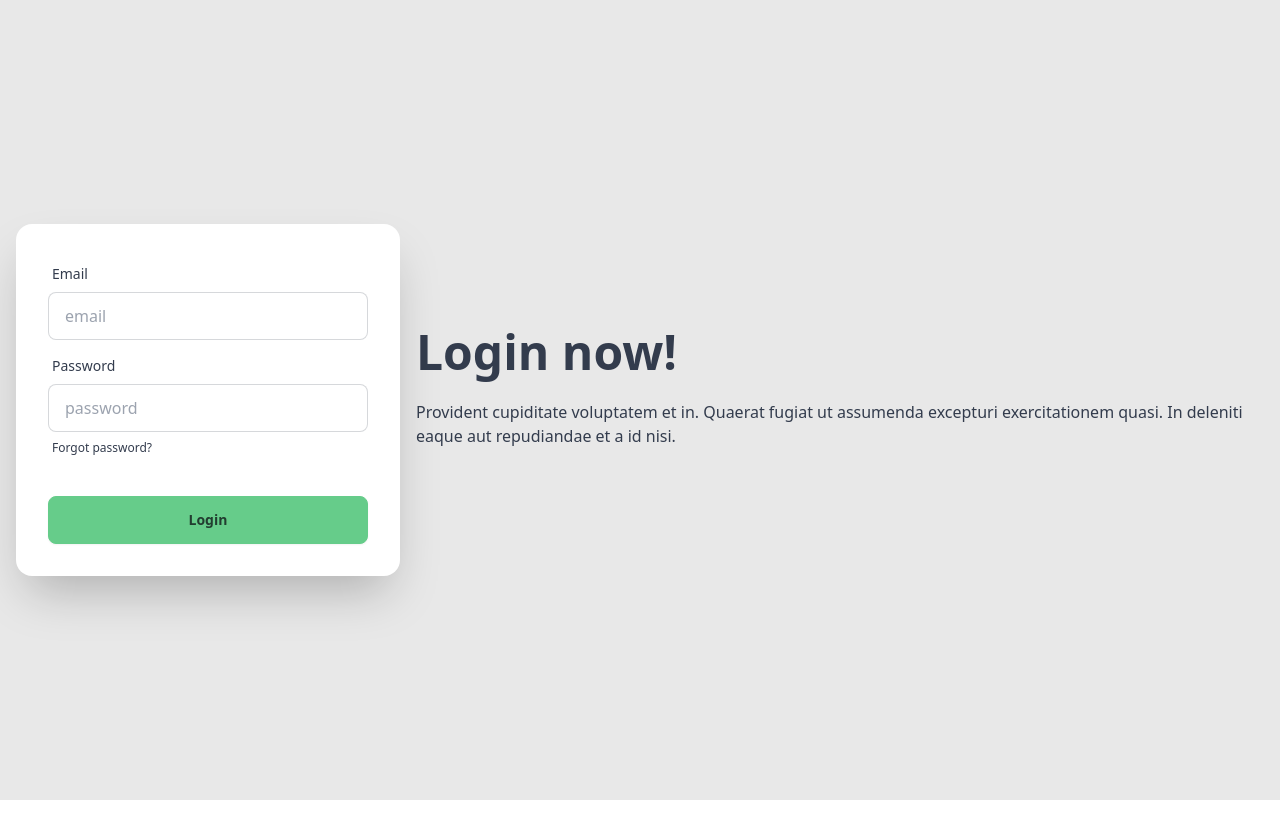
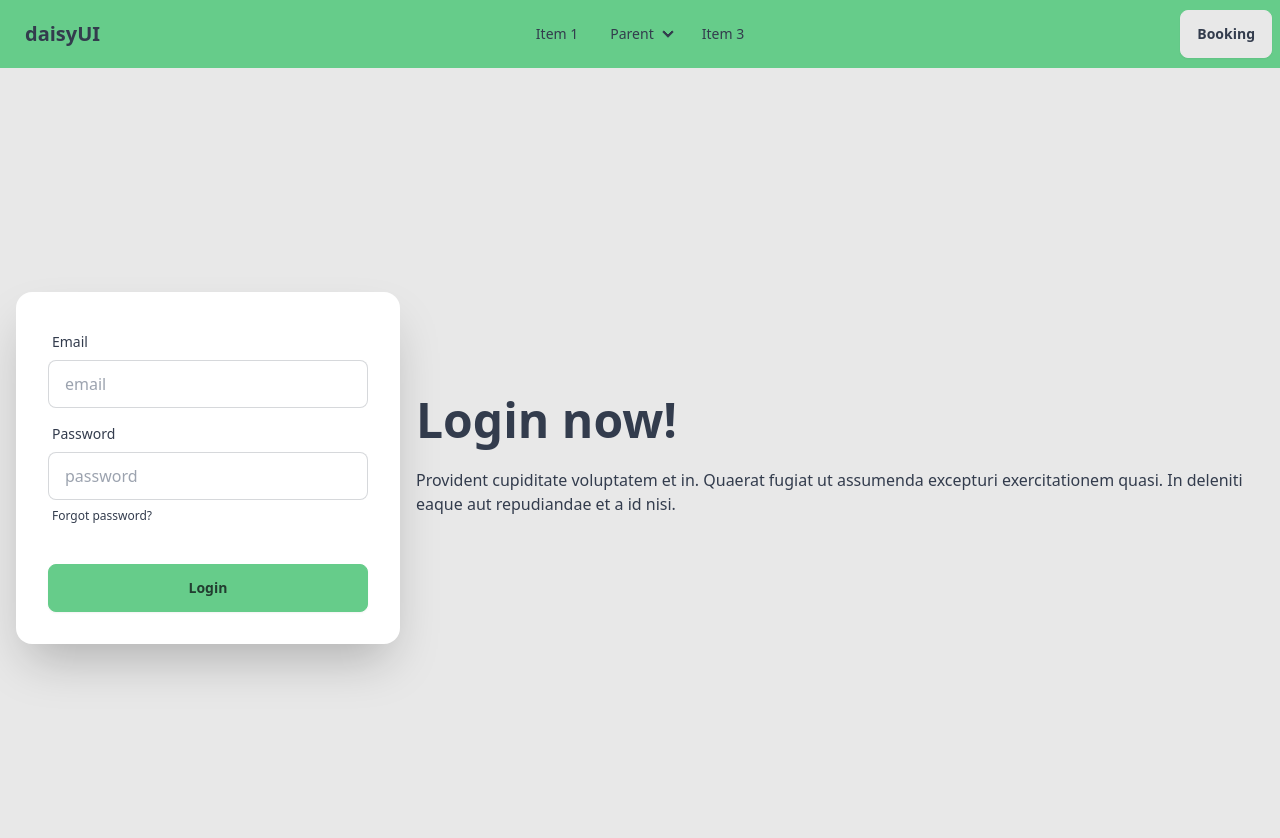
Before and after one commit to EPetrineLynghaug/RettVest, an Angular app: page / in a window 1280 px wide. Shown: the top 838 px of the page. Before the commit the page ends 800 px from the top, so only its background shows below. Built offline with nearby package versions, Linux system fonts and the light colour scheme.

Commit message:
Working on navbar

```diff
--- a/src/app/app.component.html
+++ b/src/app/app.component.html
@@ -1,3 +1,3 @@
-
+<app-navbar></app-navbar>
 
 <router-outlet></router-outlet>
--- a/src/app/navbar/navbar.component.html
+++ b/src/app/navbar/navbar.component.html
@@ -1,10 +1,13 @@
-<header class="z-50 navbar bg-base-100">
+<header class="navbar bg-primary shadow">
   <div class="navbar-start">
     <div class="dropdown">
       <div tabindex="0" role="button" class="btn btn-ghost lg:hidden">
         <svg xmlns="http://www.w3.org/2000/svg" class="h-5 w-5" fill="none" viewBox="0 0 24 24" stroke="currentColor"><path stroke-linecap="round" stroke-linejoin="round" stroke-width="2" d="M4 6h16M4 12h8m-8 6h16" /></svg>
       </div>
-      <ul tabindex="0" class="menu menu-sm dropdown-content mt-3 z-[1] p-2 shadow bg-base-100 rounded-box w-52">
+      <ul
+        tabindex="0"
+        class="menu menu-sm dropdown-content mt-3 z-[1] p-2 shadow bg-base-100 rounded-box w-52"
+      >
         <li><a>Item 1</a></li>
         <li>
           <a>Parent</a>
@@ -34,6 +37,11 @@
     </ul>
   </div>
   <div class="navbar-end">
-    <a class="btn">Button</a>
+    <a
+      routerLink="/booking"
+      class="btn btn-base-200 text-base-content"
+    >
+      Booking
+    </a>
   </div>
 </header>
```
